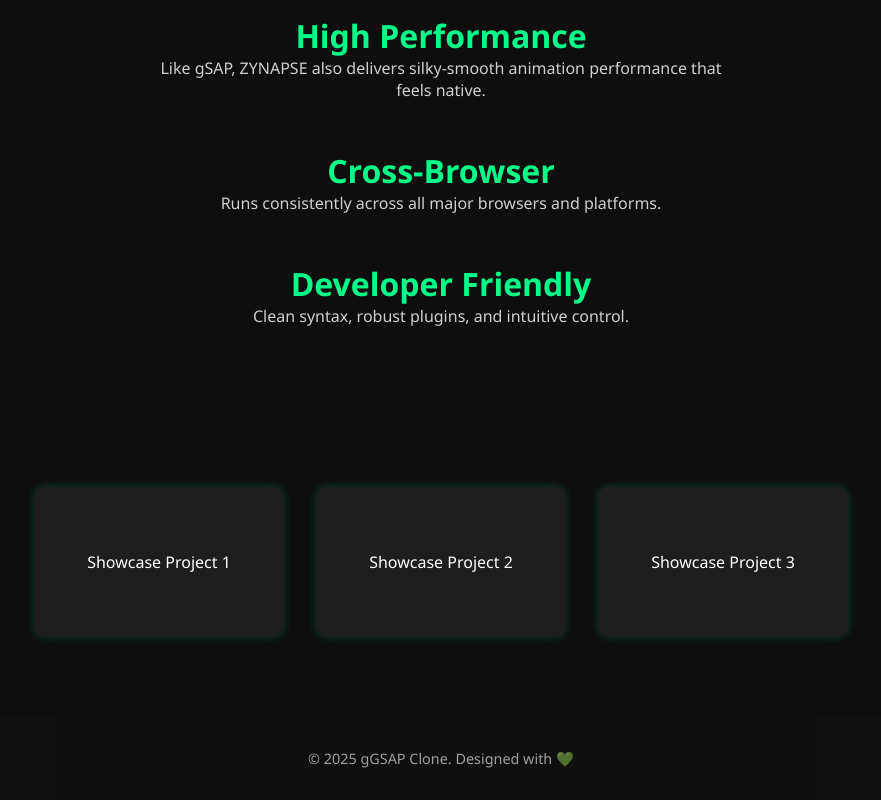
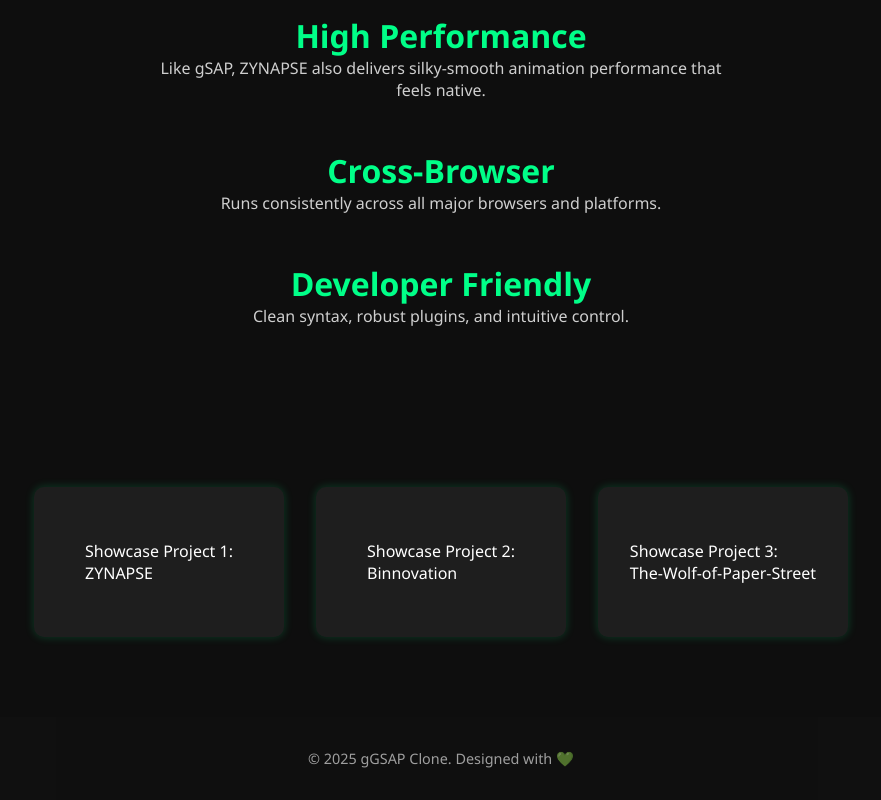
Before and after one commit to arshia-2010/Zynapse, a plain HTML site: page index.html in a window 1280 px wide. Shown: the part 866-1666 px from the top of the page, without its empty margins (199-1080 px from the left). Drawn offline with nearby package versions, Linux system fonts and the light colour scheme.

Commit message:
update with latest changes

```diff
--- a/index.html
+++ b/index.html
@@ -9,7 +9,9 @@
   <script src="https://cdnjs.cloudflare.com/ajax/libs/gsap/3.12.2/ScrollTrigger.min.js"></script>
 </head>
 <body>
+
   <!-- Navigation Bar -->
+
   <nav>
     <div class="logo">ZYNAPSE</div>
     <ul class="nav-links">
@@ -44,10 +46,27 @@
   </section>
 
   <!-- Showcase Section -->
-  <section id="showcase">
-    <div class="card">Showcase Project 1</div>
-    <div class="card">Showcase Project 2</div>
-    <div class="card">Showcase Project 3</div>
+  <section id="showcase"><div class="card">
+    <!-- first project - zynapse-->
+  <a target="_blank" href="http://127.0.0.1:3002/Zynapse/index.html">
+    Showcase Project 1: <br> ZYNAPSE
+  </a>
+</div>
+
+  <!-- seconf project - binnovation-->
+    <div class="card">
+  <a target="_blank" href="http://127.0.0.1:3002/Binovation/indexproriginal.html">
+    Showcase Project 2: <br> Binnovation
+  </a>
+</div>
+
+    <!-- third project - The-Wolf-of-Paper-Street-->
+    <div class="card">
+  <a target="_blank" href="https://github.com/equestrian2296/The-Wolf-of-Paper-Street-">
+    Showcase Project 3: <br> The-Wolf-of-Paper-Street
+  </a>
+</div>
+
   </section>
 
   <!-- Footer -->
--- a/style.css
+++ b/style.css
@@ -1,4 +1,4 @@
-/* Reset & Base Styles */
+
 * {
   margin: 0;
   padding: 0;
@@ -66,6 +66,8 @@
   display: inline-block;
   animation: blink 0.8s infinite;
 }
+
+/*blinking animation of the theme headings*/
 @keyframes blink {
   0%, 100% { opacity: 1; }
   50% { opacity: 0; }
@@ -104,10 +106,10 @@
 #theme-toggle {
   background: transparent;
   border: none;
-  font-size: 1.2rem;
+  font-size: 1.25rem;
   cursor: pointer;
   color: inherit;
-  margin-left: 1rem;
+  margin-left: -1rem; /*spacing of the moon*/
 }
 
 /* Hero Section */
```
